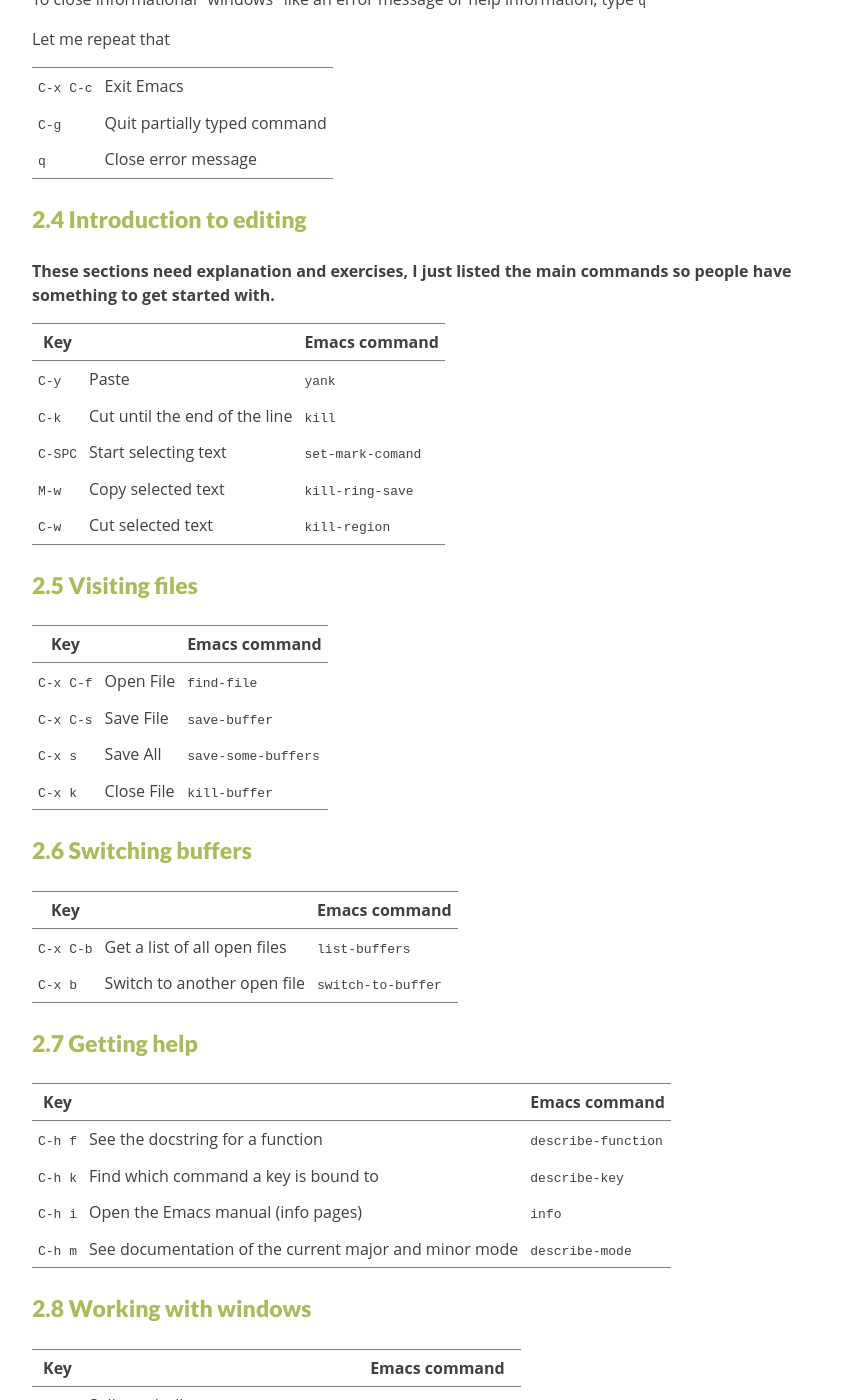
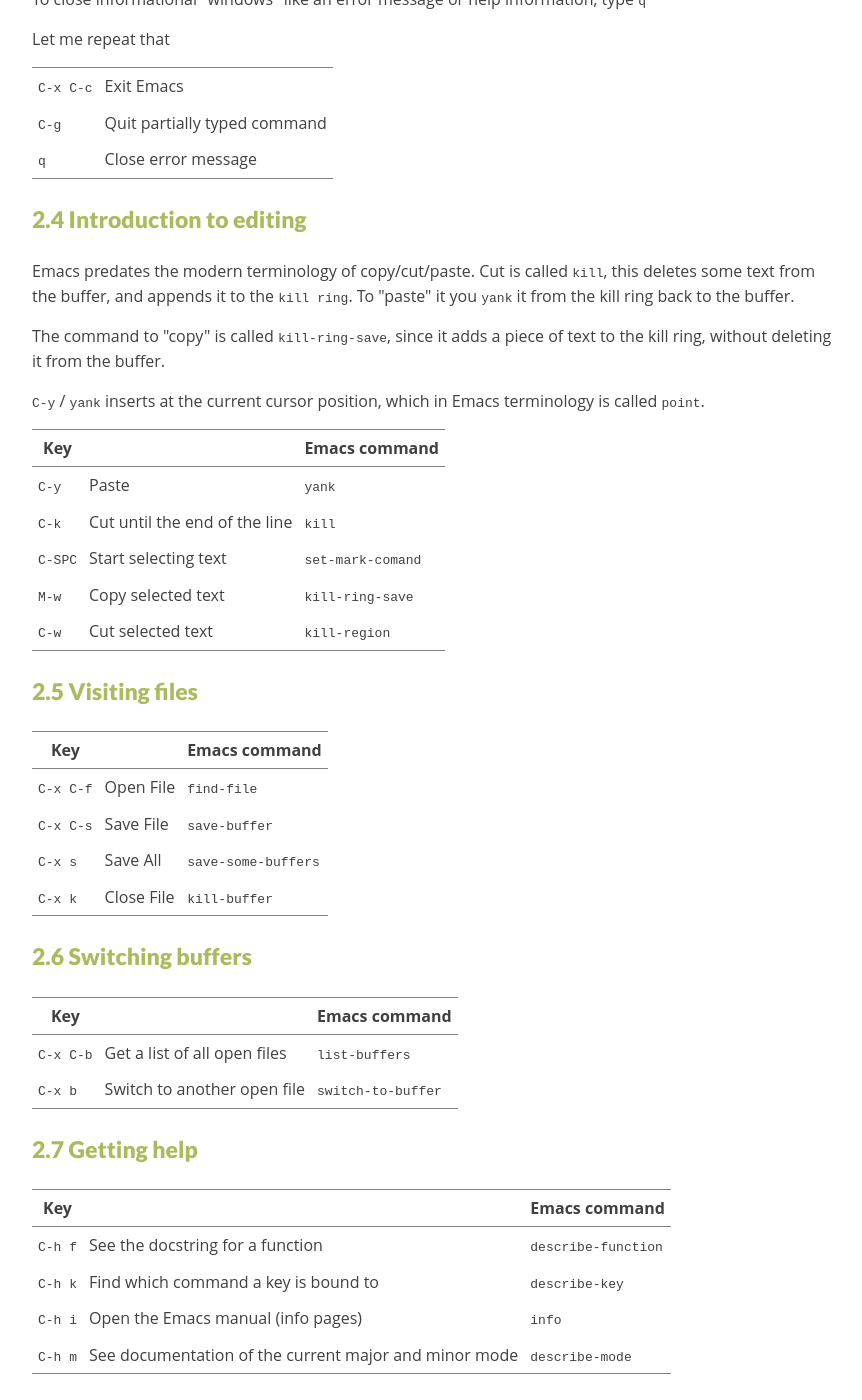
Before and after one commit to emacs-berlin/emacs-berlin.org, a Jekyll site: the page curriculum.html, which Jekyll copies as it is, in a window 1280 px wide and 1400 px high, scrolled down 4802 px. Shown: the whole window, without its empty margins (204-1066 px from the left). Built offline with Jekyll 4.4.1, drawn with Linux system fonts in a browser that asks for light colours; some of the changed text lies outside the part shown.

Commit message:
Document a tiny bit more

```diff
--- a/curriculum.html
+++ b/curriculum.html
@@ -3,7 +3,7 @@
 "http://www.w3.org/TR/xhtml1/DTD/xhtml1-strict.dtd">
 <html xmlns="http://www.w3.org/1999/xhtml" lang="en" xml:lang="en">
 <head>
-<!-- 2019-10-08 Di 09:48 -->
+<!-- 2019-10-08 Di 15:38 -->
 <meta http-equiv="Content-Type" content="text/html;charset=utf-8" />
 <meta name="viewport" content="width=device-width, initial-scale=1" />
 <title>Emacs Berlin Beginners Curriculum</title>
@@ -256,56 +256,56 @@
 <h2>Table of Contents</h2>
 <div id="text-table-of-contents">
 <ul>
-<li><a href="#org2a63d7f">1. Installation</a>
+<li><a href="#org14a67d7">1. Installation</a>
 <ul>
-<li><a href="#org6dc4a84">1.1. Windows</a></li>
-<li><a href="#org4010818">1.2. OS X</a></li>
-<li><a href="#org859016f">1.3. Linux</a></li>
+<li><a href="#org6ffa44b">1.1. Windows</a></li>
+<li><a href="#org08aa9cb">1.2. OS X</a></li>
+<li><a href="#orgd130371">1.3. Linux</a></li>
 </ul>
 </li>
-<li><a href="#orgc5fdebf">2. First steps</a>
+<li><a href="#org91d7412">2. First steps</a>
 <ul>
-<li><a href="#org2bb2dbc">2.1. Hello, Emacs</a></li>
-<li><a href="#org352f7fb">2.2. A word about key combinations</a></li>
-<li><a href="#orgc410497">2.3. Survival Emacs</a></li>
-<li><a href="#org1b8b900">2.4. Introduction to editing</a></li>
-<li><a href="#orga9fcecb">2.5. Visiting files</a></li>
-<li><a href="#org1a0e39b">2.6. Switching buffers</a></li>
-<li><a href="#orgac3b8f2">2.7. Getting help</a></li>
-<li><a href="#orgf47471b">2.8. Working with windows</a></li>
+<li><a href="#orga3781c6">2.1. Hello, Emacs</a></li>
+<li><a href="#org04c5ee2">2.2. A word about key combinations</a></li>
+<li><a href="#orgb95c2b2">2.3. Survival Emacs</a></li>
+<li><a href="#org28150a5">2.4. Introduction to editing</a></li>
+<li><a href="#orgae80f19">2.5. Visiting files</a></li>
+<li><a href="#org071503a">2.6. Switching buffers</a></li>
+<li><a href="#org19471b2">2.7. Getting help</a></li>
+<li><a href="#orga645b7a">2.8. Working with windows</a></li>
 </ul>
 </li>
-<li><a href="#org7fe22ab">3. First steps in Elisp</a>
+<li><a href="#org647363e">3. First steps in Elisp</a>
 <ul>
-<li><a href="#orgc276a85">3.1. evaluating forms</a></li>
-<li><a href="#orgb5c0450">3.2. values, variables, functions, setq</a></li>
+<li><a href="#orgfc627df">3.1. evaluating forms</a></li>
+<li><a href="#orge9bf90c">3.2. values, variables, functions, setq</a></li>
 </ul>
 </li>
-<li><a href="#org152a102">4. create first .emacs/init.el</a>
+<li><a href="#orgb805dad">4. create first .emacs/init.el</a>
 <ul>
-<li><a href="#orge61d383">4.1. A blueprint to get started</a></li>
-<li><a href="#org31586a0">4.2. major/minor modes</a></li>
-<li><a href="#orgaef7a71">4.3. get to a "good enough" initial set up</a></li>
-<li><a href="#orgf5bbda7">4.4. Language specific sections</a></li>
+<li><a href="#org1cce10e">4.1. A blueprint to get started</a></li>
+<li><a href="#orgf757ee0">4.2. major/minor modes</a></li>
+<li><a href="#orgb827144">4.3. get to a "good enough" initial set up</a></li>
+<li><a href="#org7d42b87">4.4. Language specific sections</a></li>
 </ul>
 </li>
-<li><a href="#org5460dc4">5. References</a>
+<li><a href="#orgce6a574">5. References</a>
 <ul>
-<li><a href="#org593a011">5.1. Emacsish glossary</a></li>
+<li><a href="#orge78fe3c">5.1. Emacsish glossary</a></li>
 </ul>
 </li>
-<li><a href="#org70fe0fb">6. Where next</a>
+<li><a href="#orga2b0269">6. Where next</a>
 <ul>
-<li><a href="#orgace5a0c">6.1. how to use the help system</a></li>
-<li><a href="#org042d2ce">6.2. a tour of emacs features and packages</a></li>
+<li><a href="#org3d39b60">6.1. how to use the help system</a></li>
+<li><a href="#orgabd8e4f">6.2. a tour of emacs features and packages</a></li>
 </ul>
 </li>
 </ul>
 </div>
 </div>
 
-<div id="outline-container-org2a63d7f" class="outline-2">
-<h2 id="org2a63d7f"><span class="section-number-2">1</span> Installation</h2>
+<div id="outline-container-org14a67d7" class="outline-2">
+<h2 id="org14a67d7"><span class="section-number-2">1</span> Installation</h2>
 <div class="outline-text-2" id="text-1">
 <p>
 How to install Emacs depends on your operating system. Make sure you install
@@ -313,8 +313,8 @@
 </p>
 </div>
 
-<div id="outline-container-org6dc4a84" class="outline-3">
-<h3 id="org6dc4a84"><span class="section-number-3">1.1</span> Windows</h3>
+<div id="outline-container-org6ffa44b" class="outline-3">
+<h3 id="org6ffa44b"><span class="section-number-3">1.1</span> Windows</h3>
 <div class="outline-text-3" id="text-1-1">
 <p>
 Windows versions of GNU Emacs are distributed as zip-files, which can be found
@@ -334,8 +334,8 @@
 </div>
 </div>
 
-<div id="outline-container-org4010818" class="outline-3">
-<h3 id="org4010818"><span class="section-number-3">1.2</span> OS X</h3>
+<div id="outline-container-org08aa9cb" class="outline-3">
+<h3 id="org08aa9cb"><span class="section-number-3">1.2</span> OS X</h3>
 <div class="outline-text-3" id="text-1-2">
 <p>
 OS X already comes with a version of Emacs installed, but it's very old (Emacs
@@ -365,8 +365,8 @@
 </div>
 </div>
 
-<div id="outline-container-org859016f" class="outline-3">
-<h3 id="org859016f"><span class="section-number-3">1.3</span> Linux</h3>
+<div id="outline-container-orgd130371" class="outline-3">
+<h3 id="orgd130371"><span class="section-number-3">1.3</span> Linux</h3>
 <div class="outline-text-3" id="text-1-3">
 <p>
 Your package manager should have ready-made packages available. If you have a
@@ -377,12 +377,12 @@
 </div>
 </div>
 
-<div id="outline-container-orgc5fdebf" class="outline-2">
-<h2 id="orgc5fdebf"><span class="section-number-2">2</span> First steps</h2>
+<div id="outline-container-org91d7412" class="outline-2">
+<h2 id="org91d7412"><span class="section-number-2">2</span> First steps</h2>
 <div class="outline-text-2" id="text-2">
 </div>
-<div id="outline-container-org2bb2dbc" class="outline-3">
-<h3 id="org2bb2dbc"><span class="section-number-3">2.1</span> Hello, Emacs</h3>
+<div id="outline-container-orga3781c6" class="outline-3">
+<h3 id="orga3781c6"><span class="section-number-3">2.1</span> Hello, Emacs</h3>
 <div class="outline-text-3" id="text-2-1">
 <p>
 If you've managed to install and start Emacs, you should see a screen that looks like this,
@@ -432,12 +432,12 @@
 </div>
 </div>
 
-<div id="outline-container-org352f7fb" class="outline-3">
-<h3 id="org352f7fb"><span class="section-number-3">2.2</span> A word about key combinations</h3>
+<div id="outline-container-org04c5ee2" class="outline-3">
+<h3 id="org04c5ee2"><span class="section-number-3">2.2</span> A word about key combinations</h3>
 <div class="outline-text-3" id="text-2-2">
 </div>
-<div id="outline-container-org7e263f7" class="outline-4">
-<h4 id="org7e263f7"><span class="section-number-4">2.2.1</span> The Control Key</h4>
+<div id="outline-container-orgd86bf34" class="outline-4">
+<h4 id="orgd86bf34"><span class="section-number-4">2.2.1</span> The Control Key</h4>
 <div class="outline-text-4" id="text-2-2-1">
 <p>
 Emacs makes heavy use of key combinations like "ctrl + g" or "alt + x". In the
@@ -453,8 +453,8 @@
 </div>
 </div>
 
-<div id="outline-container-orge8bc703" class="outline-4">
-<h4 id="orge8bc703"><span class="section-number-4">2.2.2</span> The Meta (Alt) Key</h4>
+<div id="outline-container-org6d626db" class="outline-4">
+<h4 id="org6d626db"><span class="section-number-4">2.2.2</span> The Meta (Alt) Key</h4>
 <div class="outline-text-4" id="text-2-2-2">
 <p>
 Besides the <code>Ctrl</code> key, Emacs makes heavy use of the <code>Meta</code> key. This is kind of
@@ -491,16 +491,14 @@
 </div>
 </div>
 
-<div id="outline-container-orgc410497" class="outline-3">
-<h3 id="orgc410497"><span class="section-number-3">2.3</span> Survival Emacs</h3>
+<div id="outline-container-orgb95c2b2" class="outline-3">
+<h3 id="orgb95c2b2"><span class="section-number-3">2.3</span> Survival Emacs</h3>
 <div class="outline-text-3" id="text-2-3">
 <p>
 From here on it gets real, you should try to practice the commands that follow
 until they are committed to memory. It's a good idea to write these on a small
 piece of paper or index card. Keep it close to your computer as a reference.
 </p>
-
-
 
 <p>
 To exit Emacs, type <code>C-x C-c</code>.
@@ -546,11 +544,23 @@
 </div>
 </div>
 
-<div id="outline-container-org1b8b900" class="outline-3">
-<h3 id="org1b8b900"><span class="section-number-3">2.4</span> Introduction to editing</h3>
+<div id="outline-container-org28150a5" class="outline-3">
+<h3 id="org28150a5"><span class="section-number-3">2.4</span> Introduction to editing</h3>
 <div class="outline-text-3" id="text-2-4">
 <p>
-<b>These sections need explanation and exercises, I just listed the main commands so people have something to get started with.</b>
+Emacs predates the modern terminology of copy/cut/paste. Cut is called <code>kill</code>,
+this deletes some text from the buffer, and appends it to the <code>kill ring</code>. To
+"paste" it you <code>yank</code> it from the kill ring back to the buffer.
+</p>
+
+<p>
+The command to "copy" is called <code>kill-ring-save</code>, since it adds a piece of text
+to the kill ring, without deleting it from the buffer.
+</p>
+
+<p>
+<code>C-y</code> / <code>yank</code> inserts at the current cursor position, which in Emacs
+terminology is called <code>point</code>.
 </p>
 
 <table border="2" cellspacing="0" cellpadding="6" rules="groups" frame="hsides">
@@ -605,9 +615,8 @@
 </div>
 </div>
 
-
-<div id="outline-container-orga9fcecb" class="outline-3">
-<h3 id="orga9fcecb"><span class="section-number-3">2.5</span> Visiting files</h3>
+<div id="outline-container-orgae80f19" class="outline-3">
+<h3 id="orgae80f19"><span class="section-number-3">2.5</span> Visiting files</h3>
 <div class="outline-text-3" id="text-2-5">
 <table border="2" cellspacing="0" cellpadding="6" rules="groups" frame="hsides">
 
@@ -655,8 +664,8 @@
 </div>
 </div>
 
-<div id="outline-container-org1a0e39b" class="outline-3">
-<h3 id="org1a0e39b"><span class="section-number-3">2.6</span> Switching buffers</h3>
+<div id="outline-container-org071503a" class="outline-3">
+<h3 id="org071503a"><span class="section-number-3">2.6</span> Switching buffers</h3>
 <div class="outline-text-3" id="text-2-6">
 <table border="2" cellspacing="0" cellpadding="6" rules="groups" frame="hsides">
 
@@ -692,8 +701,8 @@
 </div>
 </div>
 
-<div id="outline-container-orgac3b8f2" class="outline-3">
-<h3 id="orgac3b8f2"><span class="section-number-3">2.7</span> Getting help</h3>
+<div id="outline-container-org19471b2" class="outline-3">
+<h3 id="org19471b2"><span class="section-number-3">2.7</span> Getting help</h3>
 <div class="outline-text-3" id="text-2-7">
 <table border="2" cellspacing="0" cellpadding="6" rules="groups" frame="hsides">
 
@@ -741,8 +750,8 @@
 </div>
 </div>
 
-<div id="outline-container-orgf47471b" class="outline-3">
-<h3 id="orgf47471b"><span class="section-number-3">2.8</span> Working with windows</h3>
+<div id="outline-container-orga645b7a" class="outline-3">
+<h3 id="orga645b7a"><span class="section-number-3">2.8</span> Working with windows</h3>
 <div class="outline-text-3" id="text-2-8">
 <table border="2" cellspacing="0" cellpadding="6" rules="groups" frame="hsides">
 
@@ -785,27 +794,38 @@
 <td>Maximize window (close all others)</td>
 <td><code>delete-other-windows</code></td>
 </tr>
+
+<tr>
+<td><code>C-x 0</code></td>
+<td>Minimize window (close currentk)</td>
+<td><code>delete-window</code></td>
+</tr>
 </tbody>
 </table>
 </div>
 </div>
 </div>
 
-<div id="outline-container-org7fe22ab" class="outline-2">
-<h2 id="org7fe22ab"><span class="section-number-2">3</span> First steps in Elisp</h2>
+<div id="outline-container-org647363e" class="outline-2">
+<h2 id="org647363e"><span class="section-number-2">3</span> First steps in Elisp</h2>
 <div class="outline-text-2" id="text-3">
 </div>
-<div id="outline-container-orgc276a85" class="outline-3">
-<h3 id="orgc276a85"><span class="section-number-3">3.1</span> evaluating forms</h3>
+<div id="outline-container-orgfc627df" class="outline-3">
+<h3 id="orgfc627df"><span class="section-number-3">3.1</span> evaluating forms</h3>
 <div class="outline-text-3" id="text-3-1">
 <p>
-<b>TODO</b>
+You already used the command `eval-last-sexp`, bound to `C-x C-e`, which
+evaluates the s-expression preceding <code>point</code> (the cursor position).
+</p>
+
+<p>
+Another command for evaluating is `C-M-x`, which evaluates the outermost form.
 </p>
 </div>
 </div>
 
-<div id="outline-container-orgb5c0450" class="outline-3">
-<h3 id="orgb5c0450"><span class="section-number-3">3.2</span> values, variables, functions, setq</h3>
+<div id="outline-container-orge9bf90c" class="outline-3">
+<h3 id="orge9bf90c"><span class="section-number-3">3.2</span> values, variables, functions, setq</h3>
 <div class="outline-text-3" id="text-3-2">
 <p>
 <b>TODO</b>
@@ -814,12 +834,12 @@
 </div>
 </div>
 
-<div id="outline-container-org152a102" class="outline-2">
-<h2 id="org152a102"><span class="section-number-2">4</span> create first .emacs/init.el</h2>
+<div id="outline-container-orgb805dad" class="outline-2">
+<h2 id="orgb805dad"><span class="section-number-2">4</span> create first .emacs/init.el</h2>
 <div class="outline-text-2" id="text-4">
 </div>
-<div id="outline-container-orge61d383" class="outline-3">
-<h3 id="orge61d383"><span class="section-number-3">4.1</span> A blueprint to get started</h3>
+<div id="outline-container-org1cce10e" class="outline-3">
+<h3 id="org1cce10e"><span class="section-number-3">4.1</span> A blueprint to get started</h3>
 <div class="outline-text-3" id="text-4-1">
 <p>
 There are many ways to organize the configuration of your Emacs. We'll give you
@@ -874,14 +894,14 @@
 </div>
 </div>
 
-<div id="outline-container-org31586a0" class="outline-3">
-<h3 id="org31586a0"><span class="section-number-3">4.2</span> major/minor modes</h3>
+<div id="outline-container-orgf757ee0" class="outline-3">
+<h3 id="orgf757ee0"><span class="section-number-3">4.2</span> major/minor modes</h3>
 </div>
-<div id="outline-container-orgaef7a71" class="outline-3">
-<h3 id="orgaef7a71"><span class="section-number-3">4.3</span> get to a "good enough" initial set up</h3>
+<div id="outline-container-orgb827144" class="outline-3">
+<h3 id="orgb827144"><span class="section-number-3">4.3</span> get to a "good enough" initial set up</h3>
 </div>
-<div id="outline-container-orgf5bbda7" class="outline-3">
-<h3 id="orgf5bbda7"><span class="section-number-3">4.4</span> Language specific sections</h3>
+<div id="outline-container-org7d42b87" class="outline-3">
+<h3 id="org7d42b87"><span class="section-number-3">4.4</span> Language specific sections</h3>
 <div class="outline-text-3" id="text-4-4">
 <p>
 For each language that you commonly program in, you should at least install a
@@ -891,8 +911,8 @@
 </p>
 </div>
 
-<div id="outline-container-orgaa23304" class="outline-4">
-<h4 id="orgaa23304"><span class="section-number-4">4.4.1</span> Ruby</h4>
+<div id="outline-container-org72d86a7" class="outline-4">
+<h4 id="org72d86a7"><span class="section-number-4">4.4.1</span> Ruby</h4>
 <div class="outline-text-4" id="text-4-4-1">
 <p>
 There is a Ruby major mode already installed with Emacs, all you need to do is enable it
@@ -917,8 +937,8 @@
 </div>
 </div>
 
-<div id="outline-container-org653ed0d" class="outline-4">
-<h4 id="org653ed0d"><span class="section-number-4">4.4.2</span> Javascript</h4>
+<div id="outline-container-org4a72452" class="outline-4">
+<h4 id="org4a72452"><span class="section-number-4">4.4.2</span> Javascript</h4>
 <div class="outline-text-4" id="text-4-4-2">
 <p>
 Emacs comes bundled with a <code>js-mode</code>, however you might prefer <code>js2-mode</code>.
@@ -931,8 +951,8 @@
 </div>
 </div>
 
-<div id="outline-container-orgaaa748a" class="outline-4">
-<h4 id="orgaaa748a"><span class="section-number-4">4.4.3</span> CSS</h4>
+<div id="outline-container-orgd3e889f" class="outline-4">
+<h4 id="orgd3e889f"><span class="section-number-4">4.4.3</span> CSS</h4>
 <div class="outline-text-4" id="text-4-4-3">
 <p>
 Emacs comes bundled with CSS mode. A nice extra is <code>rainbow-mode</code>, which shows
@@ -963,8 +983,8 @@
 </div>
 </div>
 
-<div id="outline-container-orgff59f36" class="outline-4">
-<h4 id="orgff59f36"><span class="section-number-4">4.4.4</span> Clojure</h4>
+<div id="outline-container-org5828d8f" class="outline-4">
+<h4 id="org5828d8f"><span class="section-number-4">4.4.4</span> Clojure</h4>
 <div class="outline-text-4" id="text-4-4-4">
 <div class="org-src-container">
 <pre class="src src-emacs-lisp"><span style="color: #c5c8c6;">(</span><span style="color: #b5bd68;">use-package</span> <span style="color: #81a2be;">clojure-mode</span>
@@ -1000,8 +1020,8 @@
 </div>
 </div>
 
-<div id="outline-container-orgd747bf1" class="outline-4">
-<h4 id="orgd747bf1"><span class="section-number-4">4.4.5</span> HTML templates</h4>
+<div id="outline-container-orgd618f68" class="outline-4">
+<h4 id="orgd618f68"><span class="section-number-4">4.4.5</span> HTML templates</h4>
 <div class="outline-text-4" id="text-4-4-5">
 <p>
 Web Mode does a good job of letting you edit various HTML template files. It
@@ -1038,12 +1058,12 @@
 </div>
 </div>
 
-<div id="outline-container-org5460dc4" class="outline-2">
-<h2 id="org5460dc4"><span class="section-number-2">5</span> References</h2>
+<div id="outline-container-orgce6a574" class="outline-2">
+<h2 id="orgce6a574"><span class="section-number-2">5</span> References</h2>
 <div class="outline-text-2" id="text-5">
 </div>
-<div id="outline-container-org593a011" class="outline-3">
-<h3 id="org593a011"><span class="section-number-3">5.1</span> Emacsish glossary</h3>
+<div id="outline-container-orge78fe3c" class="outline-3">
+<h3 id="orge78fe3c"><span class="section-number-3">5.1</span> Emacsish glossary</h3>
 <div class="outline-text-3" id="text-5-1">
 <p>
 Emacs is over 30 years old. It was developed in a time when computers took half
@@ -1122,15 +1142,15 @@
 </div>
 </div>
 
-<div id="outline-container-org70fe0fb" class="outline-2">
-<h2 id="org70fe0fb"><span class="section-number-2">6</span> Where next</h2>
+<div id="outline-container-orga2b0269" class="outline-2">
+<h2 id="orga2b0269"><span class="section-number-2">6</span> Where next</h2>
 <div class="outline-text-2" id="text-6">
 </div>
-<div id="outline-container-orgace5a0c" class="outline-3">
-<h3 id="orgace5a0c"><span class="section-number-3">6.1</span> how to use the help system</h3>
+<div id="outline-container-org3d39b60" class="outline-3">
+<h3 id="org3d39b60"><span class="section-number-3">6.1</span> how to use the help system</h3>
 </div>
-<div id="outline-container-org042d2ce" class="outline-3">
-<h3 id="org042d2ce"><span class="section-number-3">6.2</span> a tour of emacs features and packages</h3>
+<div id="outline-container-orgabd8e4f" class="outline-3">
+<h3 id="orgabd8e4f"><span class="section-number-3">6.2</span> a tour of emacs features and packages</h3>
 <div class="outline-text-3" id="text-6-2">
 </div>
 </div>
@@ -1138,7 +1158,7 @@
 </div>
 <div id="postamble" class="status">
 <p class="author">Author: Emacs Berlin</p>
-<p class="date">Created: 2019-10-08 Di 09:48</p>
+<p class="date">Created: 2019-10-08 Di 15:38</p>
 <p class="validation"><a href="http://validator.w3.org/check?uri=referer">Validate</a></p>
 </div>
 </body>
```
Also changed, not shown: curriculum.org (+14 -6 lines).
